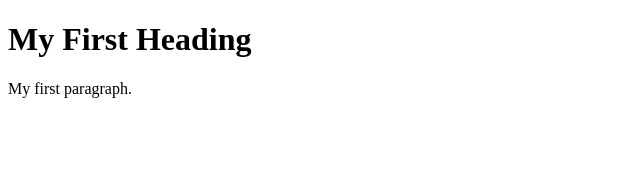
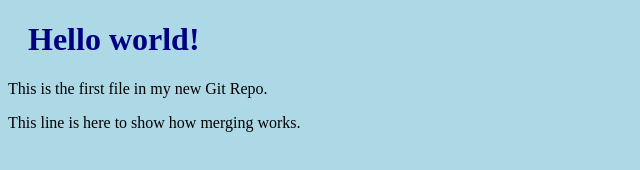
Before and after one commit to pallabibarori/hello-world, a plain HTML site: page index.html in a window 1280 px wide. Shown: the whole page, without its empty margins (0-640 px from the left). Drawn offline with Linux system fonts and the light colour scheme.

Commit message:
updated index.html with emergency fix

```diff
--- a/index.html
+++ b/index.html
@@ -1,10 +1,14 @@
 <!DOCTYPE html>
 <html>
+<head>
+<title>Hello World!</title>
+<link rel="stylesheet" href="bluestyle.css">
+</head>
 <body>
 
-<h1>My First Heading</h1>
-
-<p>My first paragraph.</p>
+<h1>Hello world!</h1>
+<p>This is the first file in my new Git Repo.</p>
+<p>This line is here to show how merging works.</p>
 
 </body>
 </html>
```
